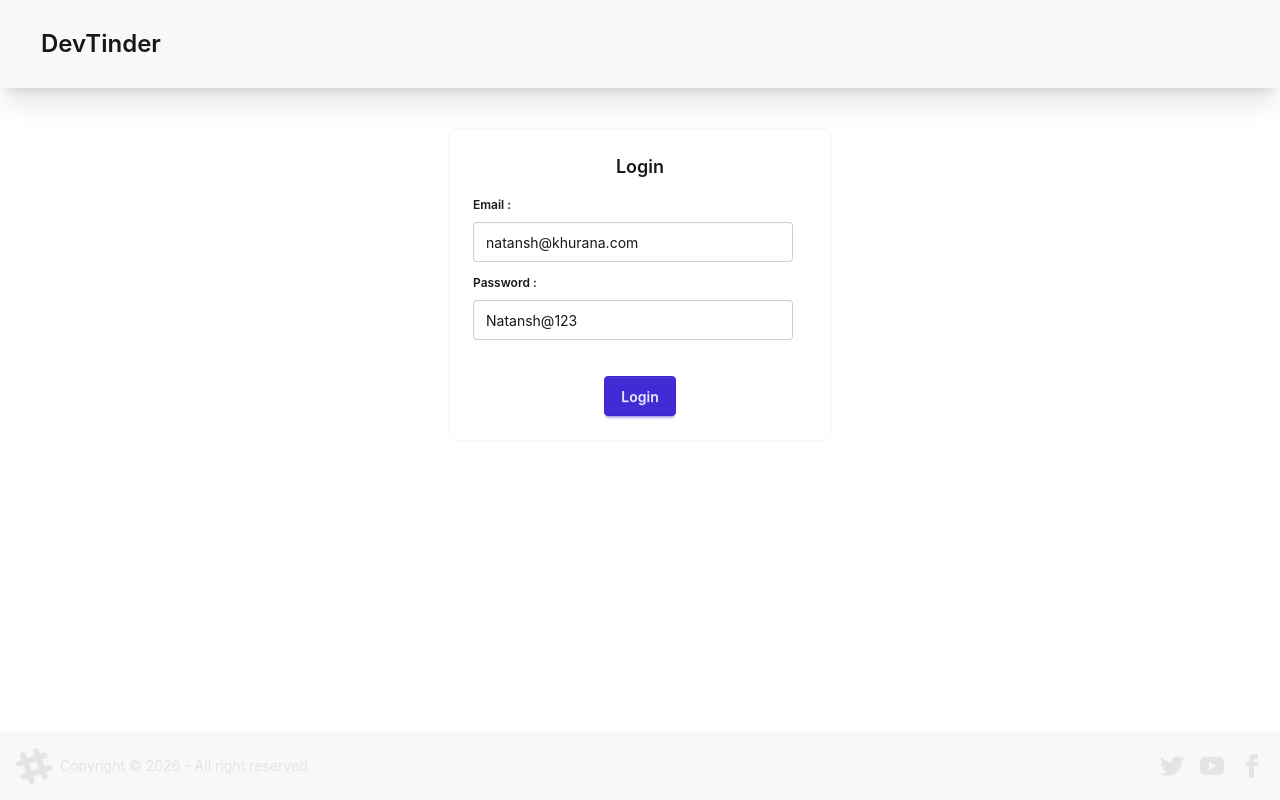
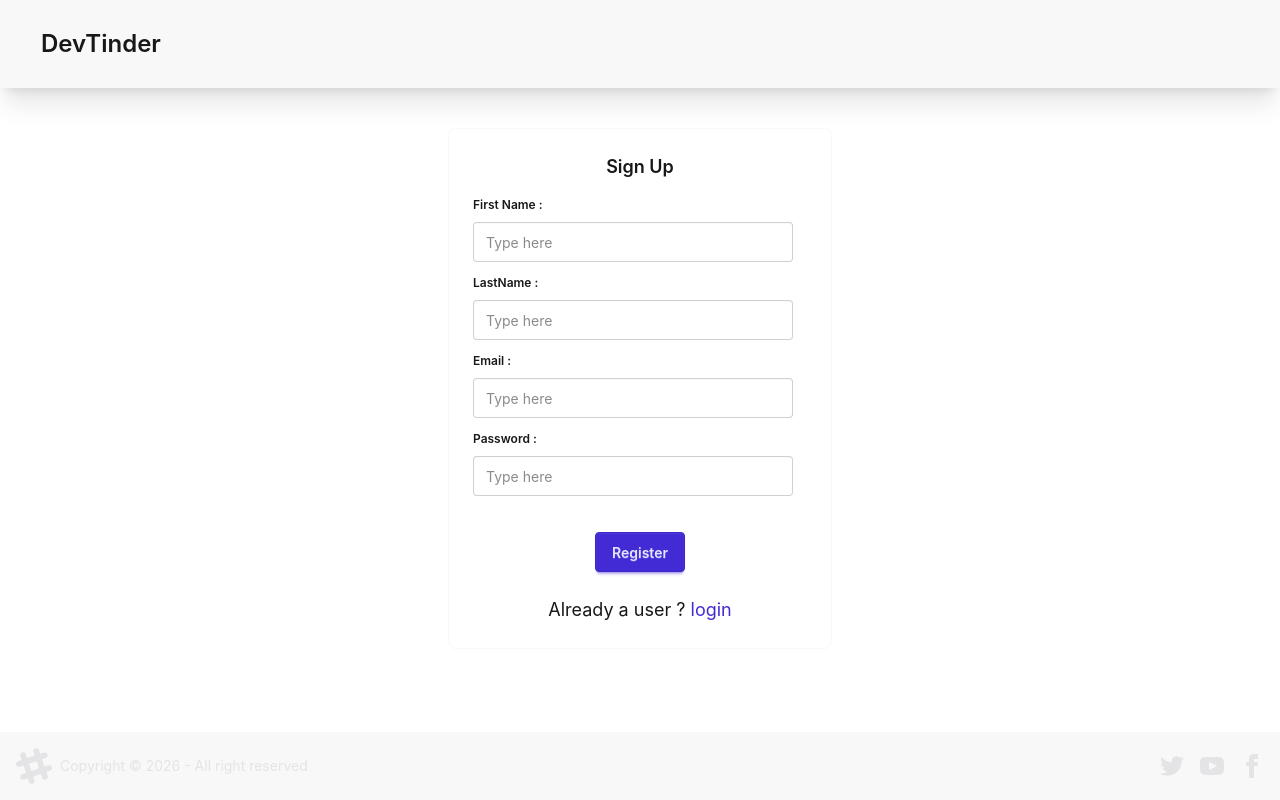
Before and after one commit to NatanshKhurana/devTinder-ui, a React (Vite) app: page /login in a window 1280 px wide. Built offline with nearby package versions, Linux system fonts and the light colour scheme; no server answers.

Commit message:
login-signup toggle and signup api

```diff
--- a/index.html
+++ b/index.html
@@ -5,7 +5,7 @@
     <link rel="stylesheet" href="./src/index.css">
     <link rel="icon" type="image/svg+xml" href="/favicon.svg" />
     <meta name="viewport" content="width=device-width, initial-scale=1.0" />
-    <title>devtinderweb</title>
+    <title>DevTinder</title>
   </head>
   <body>
     <div id="root"></div>
--- a/src/components/EditProfile.jsx
+++ b/src/components/EditProfile.jsx
@@ -9,9 +9,9 @@ const EditProfile = ({ userData }) => {
 
   const [firstName, setFirstName] = useState(userData.firstName);
   const [lastName, setLastName] = useState(userData.lastName);
-  const [age, setAge] = useState(userData.age);
-  const [gender, setGender] = useState(userData.gender);
-  const [about, setAbout] = useState(userData.about);
+  const [age, setAge] = useState(userData.age || "");
+  const [gender, setGender] = useState(userData.gender || "");
+  const [about, setAbout] = useState(userData.about || "");
   const [photoUrl, setPhotoUrl] = useState(userData.photoUrl);
   const [error, setError] = useState("");
   const [showToast, setShowToast] = useState(false);
--- a/src/components/Login.jsx
+++ b/src/components/Login.jsx
@@ -6,11 +6,29 @@ import { addUser } from "../store/userSlice";
 import { useNavigate } from "react-router";
 
 const Login = () => {
-  const [email, setEmail] = useState("natansh@khurana.com");
-  const [password, setPassword] = useState("Natansh@123");
+  const [email, setEmail] = useState("");
+  const [password, setPassword] = useState("");
+  const [firstName, setFirstName] = useState("");
+  const [lastName, setLastName] = useState("");
+  const [isLogin, setIsLogin] = useState(false);
   const [error, setError] = useState("");
   const dispatch = useDispatch();
   const navigate = useNavigate();
+
+  const handleSignup = async () => {
+    try {
+      const res = await axios.post(
+        "http://localhost:7777/signup",
+        { firstName, lastName, email, password },
+        { withCredentials: true },
+      );
+      // console.log(res?.data?.data);
+      dispatch(addUser(res?.data?.data));
+      navigate("/profile");
+    } catch (err) {
+      console.dir(err);
+    }
+  };
 
   const handleLogin = async () => {
     // console.log("handleLogin clicked !");
@@ -27,8 +45,7 @@ const Login = () => {
         },
       );
       dispatch(addUser(res.data));
-      navigate("/")
-
+      navigate("/");
     } catch (err) {
       // console.dir(err);
       setError(err.response?.data || "Something went wrong");
@@ -38,8 +55,34 @@ const Login = () => {
     <div className="flex justify-center my-10">
       <div className="card card-border bg-base-100 w-96">
         <div className="card-body">
-          <h2 className="card-title flex justify-center">Login</h2>
+          <h2 className="card-title flex justify-center">
+            {isLogin ? "Login" : "Sign Up"}
+          </h2>
           <div>
+            {!isLogin && (
+              <>
+                <fieldset className="fieldset">
+                  <legend className="fieldset-legend">First Name : </legend>
+                  <input
+                    type="text"
+                    className="input"
+                    placeholder="Type here"
+                    value={firstName}
+                    onChange={(e) => setFirstName(e.target.value)}
+                  />
+                </fieldset>
+                <fieldset className="fieldset">
+                  <legend className="fieldset-legend">LastName : </legend>
+                  <input
+                    type="text"
+                    className="input"
+                    placeholder="Type here"
+                    value={lastName}
+                    onChange={(e) => setLastName(e.target.value)}
+                  />
+                </fieldset>
+              </>
+            )}
             <fieldset className="fieldset">
               <legend className="fieldset-legend">Email : </legend>
               <input
@@ -63,10 +106,34 @@ const Login = () => {
           </div>
           <p className="font-light text-sm text-red-700">{error}</p>
           <div className="card-actions justify-center mt-4">
-            <button className="btn btn-primary" onClick={handleLogin}>
-              Login
+            <button
+              className="btn btn-primary"
+              onClick={isLogin ? handleLogin : handleSignup}
+            >
+              {isLogin ? "Login" : "Register"}
             </button>
           </div>
+          {isLogin ? (
+            <p className="text-lg text-center mt-4">
+              New user ?{" "}
+              <span
+                className="text-primary cursor-pointer hover:underline"
+                onClick={() => setIsLogin(false)}
+              >
+                Register here
+              </span>
+            </p>
+          ) : (
+            <p className="text-lg text-center mt-4">
+              Already a user ?{" "}
+              <span
+                className="text-primary cursor-pointer hover:underline"
+                onClick={() => setIsLogin(true)}
+              >
+                login
+              </span>
+            </p>
+          )}
         </div>
       </div>
     </div>
--- a/src/components/Requests.jsx
+++ b/src/components/Requests.jsx
@@ -16,7 +16,7 @@ const Requests = () => {
         {},
         { withCredentials: true },
       );
-      console.log(res);
+    //   console.log(res);
       dispatch(clearRequest(_id));
     } catch (err) {
       console.dir(err);
```
